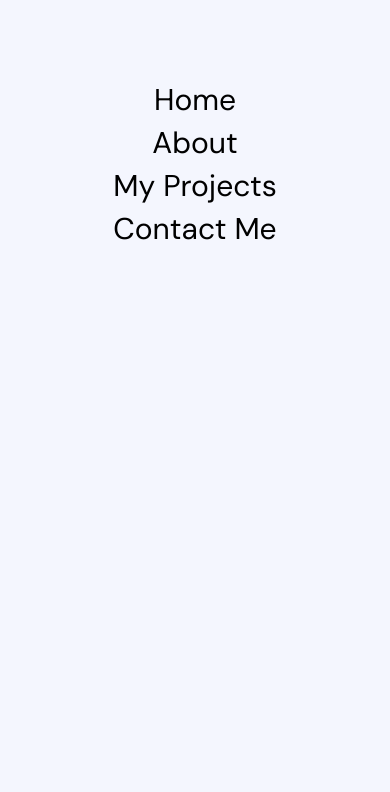
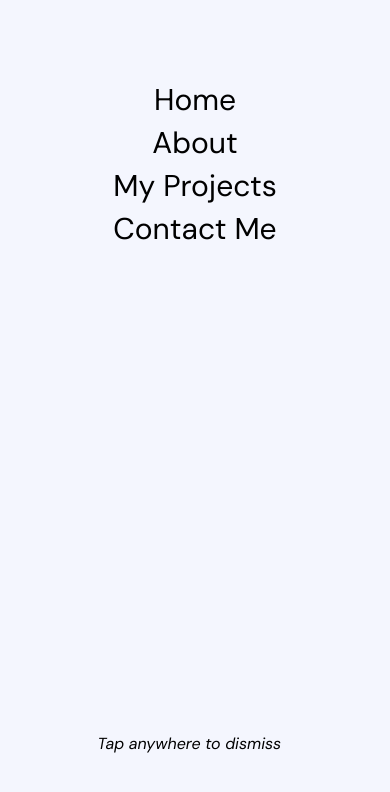
Before and after one commit to bhf901/personalWebsite, a plain HTML site: page index.html in a window 390 px wide. Both pictures are taken after a click on the element 345 px from the left and 49 px from the top of the page. Drawn offline with Linux system fonts and the light colour scheme.

Commit message:
Added dismiss guiding text in mobile menu

```diff
--- a/index.html
+++ b/index.html
@@ -66,7 +66,7 @@
                 <p class="section-text">Taskly Productivity is a website built to allow you to make the most of the precious time you have to get things done. A productivity hub of sorts, the website allows users to perform many necessary tasks for studying and working, such as setting timers and alarms, jotting down quick notes, and creating task lists. Users can also listen to music samples from Apple Music and read top stories from The New York Times, all on one sleek and well-designed webpage. The best part of all of this is that it's completely free and does not have any advertisements in any form. Supercharge your work and your life with Taskly Productivity!</p>
             </div>
             <div class="project-container">
-                <a class="project-title external-link" href="https://www.asparktoinspire.org">A Spark to Inspire</a>
+                <a class="project-title external-link">A Spark to Inspire</a>
                 <p class="section-text">A Spark to Inspire is a compassionate New York-based nonprofit dedicated to illuminating the hospital experience for children. We deliver thoughtfully crafted activity kits and engaging entertainment to young patients across the New York metropolitan area, sparking joy and curiosity. Our mission is to empower these children to explore their passions and nurture their intellectual and emotional development, bringing light and hope to their courageous battles.</p>
             </div>
             <div class="project-container">
@@ -120,6 +120,7 @@
             <div class="header-link-container">
                 <button class="mobile-header-link" onclick="setTimeout(() => {switchSection('contact-me');}, 1100);">Contact Me</button>
             </div>
+            <p id="mobile-dismiss-notice"><i>Tap anywhere to dismiss</i></p>
         </div>
         <script src="app.js"></script>
     </body>
--- a/style.css
+++ b/style.css
@@ -300,3 +300,10 @@ body {
     display: none;
     opacity: 0;
 }
+
+#mobile-dismiss-notice {
+    position: fixed;
+    top: 85%;
+    left: 25%;
+    width: 50%;
+}
```
